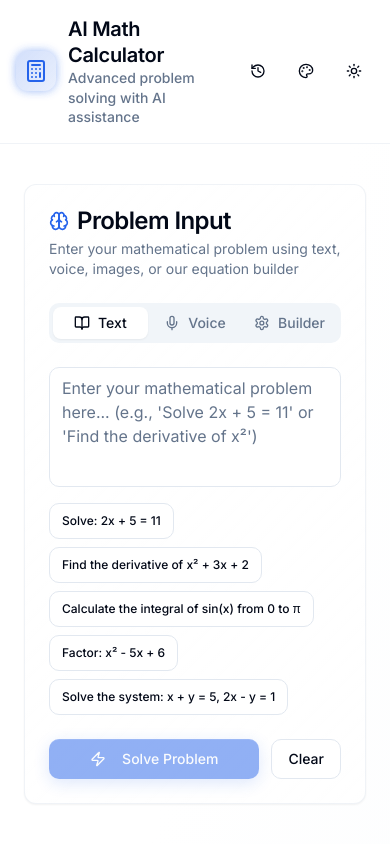
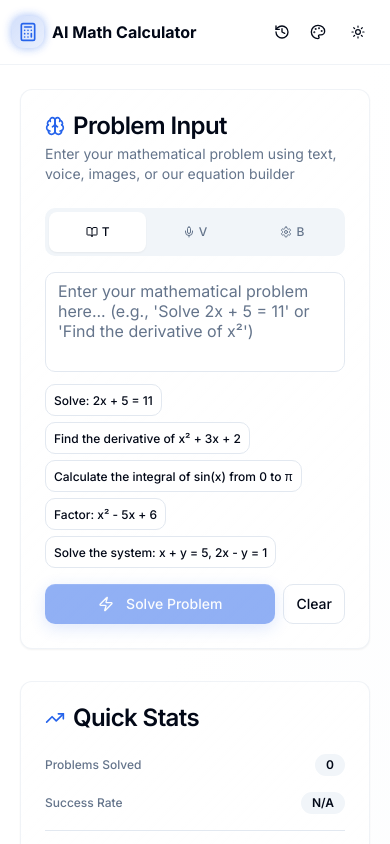
Before and after one commit to kunal-shetty/AI-Calculator, a Next.js app: page / in a window 390 px wide. Shown: the top 844 px of the page. Built offline with nearby package versions, Linux system fonts and the light colour scheme.

Commit message:
Enhance mobile responsiveness and UI adaptability across components
Co-authored-by: kunalshetty567 <kunalshetty567@gmail.com>

```diff
--- a/app/globals.css
+++ b/app/globals.css
@@ -653,6 +653,25 @@
       box-shadow: 0 0 20px hsl(var(--primary) / 0.5), 0 0 30px hsl(var(--primary) / 0.3);
     }
   }
+
+  /* Touch Target Utilities */
+  .touch-target {
+    min-height: 44px;
+    min-width: 44px;
+  }
+
+  .touch-target-sm {
+    min-height: 40px;
+    min-width: 40px;
+  }
+
+  /* Mobile-optimized line clamp */
+  .line-clamp-2 {
+    display: -webkit-box;
+    -webkit-line-clamp: 2;
+    -webkit-box-orient: vertical;
+    overflow: hidden;
+  }
 }
 
 /* Typography Scale */
@@ -691,6 +710,73 @@
 }
 
 /* Responsive Design */
+@media (max-width: 475px) {
+  .text-display {
+    font-size: 2rem;
+  }
+  .text-headline {
+    font-size: 1.5rem;
+  }
+  .text-title {
+    font-size: 1.125rem;
+  }
+  .text-body {
+    font-size: 0.875rem;
+  }
+  .text-caption {
+    font-size: 0.75rem;
+  }
+
+  .math-display {
+    font-size: 1.25rem;
+  }
+
+  .glass-card {
+    @apply rounded-lg;
+    margin: 0.25rem;
+  }
+
+  .result-showcase {
+    @apply p-4;
+  }
+
+  .step-card {
+    @apply p-3;
+  }
+
+  /* Ensure buttons are touch-friendly on small screens */
+  button {
+    min-height: 40px;
+  }
+
+  /* Optimize input fields for mobile */
+  .elegant-input {
+    font-size: 16px; /* Prevents zoom on iOS */
+  }
+
+  /* Improve modal positioning */
+  .fixed.inset-0 {
+    padding: 0.5rem;
+  }
+}
+
+@media (max-width: 640px) {
+  .text-display {
+    font-size: 2.25rem;
+  }
+  .text-headline {
+    font-size: 1.75rem;
+  }
+  .text-title {
+    font-size: 1.25rem;
+  }
+
+  .glass-card {
+    @apply rounded-xl;
+    margin: 0.5rem;
+  }
+}
+
 @media (max-width: 768px) {
   .text-display {
     font-size: 2.5rem;
--- a/app/layout.tsx
+++ b/app/layout.tsx
@@ -19,7 +19,8 @@ const jetbrainsMono = JetBrains_Mono({
 export const metadata: Metadata = {
   title: "AI Math Calculator",
   description: "Advanced mathematical problem solver with AI assistance",
-    generator: 'v0.app'
+  generator: 'v0.app',
+  viewport: 'width=device-width, initial-scale=1, maximum-scale=1, user-scalable=no'
 }
 
 export default function RootLayout({
--- a/app/page.tsx
+++ b/app/page.tsx
@@ -200,40 +200,42 @@ export default function MathCalculator() {
     <div className="min-h-screen bg-gradient-to-br from-background via-background to-secondary/20">
       {/* Header */}
       <header className="border-b border-border/50 bg-card/50 backdrop-blur-xl sticky top-0 z-40">
-        <div className="container mx-auto px-4 py-4">
+        <div className="container mx-auto px-3 sm:px-4 py-3 sm:py-4">
           <div className="flex items-center justify-between">
-            <div className="flex items-center gap-3">
-              <div className="p-2 rounded-xl bg-gradient-to-br from-primary/20 to-primary/10 pulse-glow">
-                <Calculator className="h-6 w-6 text-primary" />
+            <div className="flex items-center gap-2 sm:gap-3">
+              <div className="p-1.5 sm:p-2 rounded-xl bg-gradient-to-br from-primary/20 to-primary/10 pulse-glow">
+                <Calculator className="h-5 w-5 sm:h-6 sm:w-6 text-primary" />
               </div>
-              <div>
-                <h1 className="text-title font-bold">AI Math Calculator</h1>
-                <p className="text-caption">Advanced problem solving with AI assistance</p>
+              <div className="min-w-0">
+                <h1 className="text-base sm:text-title font-bold truncate">AI Math Calculator</h1>
+                <p className="text-xs sm:text-caption hidden sm:block">Advanced problem solving with AI assistance</p>
               </div>
             </div>
 
-            <div className="flex items-center gap-2">
-              <Button variant="ghost" size="icon" onClick={() => setShowHistory(true)} className="relative">
-                <History className="h-5 w-5" />
+            <div className="flex items-center gap-1 sm:gap-2">
+              <Button variant="ghost" size="icon" onClick={() => setShowHistory(true)} className="relative h-8 w-8 sm:h-10 sm:w-10">
+                <History className="h-4 w-4 sm:h-5 sm:w-5" />
                 {history.length > 0 && (
-                  <Badge className="absolute -top-1 -right-1 h-5 w-5 p-0 text-xs">
+                  <Badge className="absolute -top-0.5 -right-0.5 sm:-top-1 sm:-right-1 h-4 w-4 sm:h-5 sm:w-5 p-0 text-xs">
                     {history.length > 99 ? "99+" : history.length}
                   </Badge>
                 )}
               </Button>
-              <Button variant="ghost" size="icon" onClick={() => setShowCustomizer(true)}>
-                <Palette className="h-5 w-5" />
+              <Button variant="ghost" size="icon" onClick={() => setShowCustomizer(true)} className="h-8 w-8 sm:h-10 sm:w-10">
+                <Palette className="h-4 w-4 sm:h-5 sm:w-5" />
               </Button>
-              <ThemeToggle />
+              <div className="scale-90 sm:scale-100">
+                <ThemeToggle />
+              </div>
             </div>
           </div>
         </div>
       </header>
 
-      <div className="container mx-auto px-4 py-8">
-        <div className="grid lg:grid-cols-3 gap-8">
+      <div className="container mx-auto px-3 sm:px-4 py-4 sm:py-6 lg:py-8">
+        <div className="grid lg:grid-cols-3 gap-4 sm:gap-6 lg:gap-8">
           {/* Main Input Section */}
-          <div className="lg:col-span-2 space-y-6">
+          <div className="lg:col-span-2 space-y-4 sm:space-y-6">
             <Card className="glass-card fade-in-up">
               <CardHeader>
                 <CardTitle className="section-title flex items-center gap-2">
@@ -246,31 +248,34 @@ export default function MathCalculator() {
               </CardHeader>
               <CardContent>
                 <Tabs value={activeTab} onValueChange={setActiveTab} className="w-full">
-                  <TabsList className="grid w-full grid-cols-3 mb-6">
-                    <TabsTrigger value="text" className="flex items-center gap-2">
-                      <BookOpen className="h-4 w-4" />
-                      Text
+                  <TabsList className="grid w-full grid-cols-3 mb-4 sm:mb-6 h-auto">
+                    <TabsTrigger value="text" className="flex items-center gap-1 sm:gap-2 text-xs sm:text-sm py-2 sm:py-2.5">
+                      <BookOpen className="h-3 w-3 sm:h-4 sm:w-4" />
+                      <span className="hidden xs:inline">Text</span>
+                      <span className="xs:hidden">T</span>
                     </TabsTrigger>
-                    <TabsTrigger value="voice" className="flex items-center gap-2">
-                      <Mic className="h-4 w-4" />
-                      Voice
+                    <TabsTrigger value="voice" className="flex items-center gap-1 sm:gap-2 text-xs sm:text-sm py-2 sm:py-2.5">
+                      <Mic className="h-3 w-3 sm:h-4 sm:w-4" />
+                      <span className="hidden xs:inline">Voice</span>
+                      <span className="xs:hidden">V</span>
                     </TabsTrigger>
                     {/* <TabsTrigger value="image" className="flex items-center gap-2">
                       <Camera className="h-4 w-4" />
                       Image
                     </TabsTrigger> */}
-                    <TabsTrigger value="builder" className="flex items-center gap-2">
-                      <Settings className="h-4 w-4" />
-                      Builder
+                    <TabsTrigger value="builder" className="flex items-center gap-1 sm:gap-2 text-xs sm:text-sm py-2 sm:py-2.5">
+                      <Settings className="h-3 w-3 sm:h-4 sm:w-4" />
+                      <span className="hidden xs:inline">Builder</span>
+                      <span className="xs:hidden">B</span>
                     </TabsTrigger>
                   </TabsList>
 
-                  <TabsContent value="text" className="space-y-4">
+                  <TabsContent value="text" className="space-y-3 sm:space-y-4">
                     <Textarea
                       placeholder="Enter your mathematical problem here... (e.g., 'Solve 2x + 5 = 11' or 'Find the derivative of x²')"
                       value={input}
                       onChange={(e) => setInput(e.target.value)}
-                      className="elegant-input min-h-[120px] resize-none"
+                      className="elegant-input min-h-[100px] sm:min-h-[120px] resize-none text-sm sm:text-base"
                       onKeyDown={(e) => {
                         if (e.key === "Enter" && (e.ctrlKey || e.metaKey)) {
                           e.preventDefault()
@@ -278,16 +283,16 @@ export default function MathCalculator() {
                         }
                       }}
                     />
-                    <div className="flex flex-wrap gap-2">
+                    <div className="flex flex-wrap gap-1.5 sm:gap-2">
                       {exampleProblems.map((problem, index) => (
                         <Button
                           key={index}
                           variant="outline"
                           size="sm"
                           onClick={() => setInput(problem)}
-                          className="text-xs"
+                          className="text-xs px-2 py-1 sm:px-3 sm:py-2 h-auto min-h-[32px] sm:min-h-[36px] leading-tight"
                         >
-                          {problem}
+                          <span className="line-clamp-2">{problem}</span>
                         </Button>
                       ))}
                     </div>
@@ -340,16 +345,16 @@ export default function MathCalculator() {
                   </Alert>
                 )}
 
-                <div className="flex gap-3 mt-6">
+                <div className="flex gap-2 sm:gap-3 mt-4 sm:mt-6">
                   <Button
                     onClick={solveProblem}
                     disabled={!input.trim() || isLoading}
-                    className="gradient-button flex-1"
+                    className="gradient-button flex-1 h-10 sm:h-11 text-sm sm:text-base"
                   >
-                    <Zap className="h-4 w-4 mr-2" />
+                    <Zap className="h-3 w-3 sm:h-4 sm:w-4 mr-1 sm:mr-2" />
                     {isLoading ? "Solving..." : "Solve Problem"}
                   </Button>
-                  <Button variant="outline" onClick={clearAll} disabled={isLoading}>
+                  <Button variant="outline" onClick={clearAll} disabled={isLoading} className="h-10 sm:h-11 px-3 sm:px-4 text-sm sm:text-base">
                     Clear
                   </Button>
                 </div>
@@ -359,26 +364,26 @@ export default function MathCalculator() {
             {/* Results Section */}
             {result && (
               <Card className="glass-card fade-in-up">
-                <CardHeader>
-                  <CardTitle className="section-title flex items-center gap-2">
-                    <CheckCircle className="h-5 w-5 text-green-500" />
+                <CardHeader className="pb-4 sm:pb-6">
+                  <CardTitle className="text-base sm:text-lg flex items-center gap-2">
+                    <CheckCircle className="h-4 w-4 sm:h-5 sm:w-5 text-green-500" />
                     Solution
                   </CardTitle>
-                  <CardDescription className="flex items-center gap-2">
-                    <Clock className="h-4 w-4" />
+                  <CardDescription className="flex items-center gap-1.5 sm:gap-2 text-xs sm:text-sm">
+                    <Clock className="h-3 w-3 sm:h-4 sm:w-4" />
                     Solved {result.timestamp.toLocaleTimeString()}
                   </CardDescription>
                 </CardHeader>
-                <CardContent className="space-y-6">
+                <CardContent className="space-y-4 sm:space-y-6">
                   <div className="result-showcase">
                     <div className="math-display">{result.result}</div>
                   </div>
 
                   {result.steps && result.steps.length > 0 && (
-                    <div className="space-y-4">
-                      <h3 className="section-title">Solution Steps</h3>
-                      <ScrollArea className="max-h-96 elegant-scrollbar">
-                        <div className="space-y-3 pr-4">
+                    <div className="space-y-3 sm:space-y-4">
+                      <h3 className="text-base sm:text-lg font-semibold">Solution Steps</h3>
+                      <ScrollArea className="max-h-80 sm:max-h-96 elegant-scrollbar">
+                        <div className="space-y-2 sm:space-y-3 pr-2 sm:pr-4">
                           {result.steps.map((step, index) => (
                             <div key={index} className="step-card">
                               <div className="flex items-start gap-3">
@@ -407,7 +412,7 @@ export default function MathCalculator() {
           </div>
 
           {/* Sidebar */}
-          <div className="space-y-6">
+          <div className="space-y-4 sm:space-y-6">
             {/* Quick Stats */}
             <Card className="glass-card">
               <CardHeader>
--- a/tailwind.config.ts
+++ b/tailwind.config.ts
@@ -17,6 +17,14 @@ const config: Config = {
       screens: {
         "2xl": "1400px",
       },
+    },
+    screens: {
+      'xs': '475px',
+      'sm': '640px',
+      'md': '768px',
+      'lg': '1024px',
+      'xl': '1280px',
+      '2xl': '1536px',
     },
     extend: {
       colors: {
```
Also changed, not shown: components/color-customizer.tsx (+41 -41 lines), components/history-panel.tsx (+55 -44 lines).
